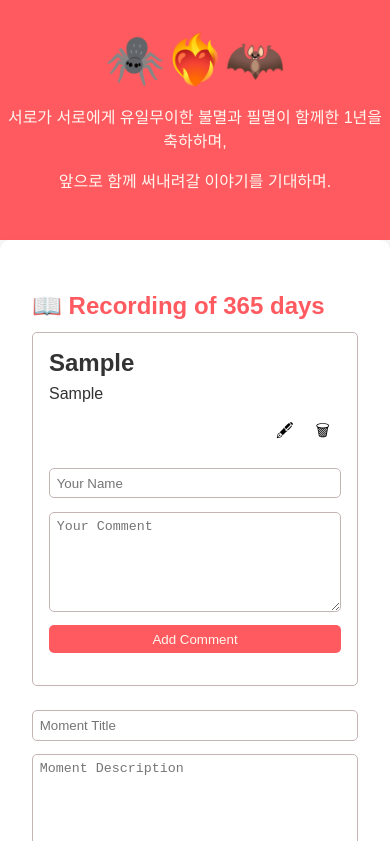
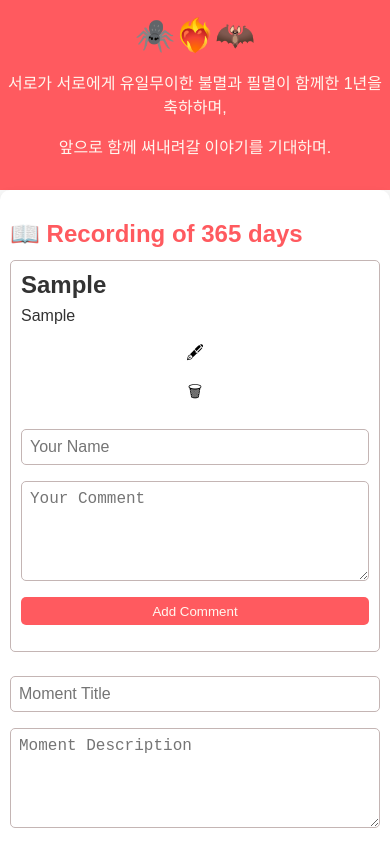
Before and after one commit to mirshw/D-365, a plain HTML site: page index.html in a window 390 px wide. Both pictures are taken after typing "Sample", "Sample" into the empty fields and a click on the button "Add Moment". Shown: the top 841 px of the page. Drawn offline with Linux system fonts and the light colour scheme.

Commit message:
Add files via upload

```diff
--- a/styles.css
+++ b/styles.css
@@ -251,3 +251,52 @@ form button:hover {
     cursor: pointer;
     padding: 5px;
 }
+
+
+/* 기존 CSS 코드 유지 */
+
+/* 반응형 디자인을 위한 미디어 쿼리 */
+@media (max-width: 768px) {
+    body {
+        font-size: 16px;
+    }
+
+    header {
+        padding: 1em 0;
+    }
+
+    h1 {
+        font-size: 2em;
+    }
+
+    h2 {
+        font-size: 1.5em;
+    }
+
+    .container, section, .timeline .event, .comment-item, .gallery-item, .message-gallery-item {
+        width: 100%;
+        padding: 10px;
+        box-sizing: border-box;
+    }
+
+    /* 버튼을 모바일에서 화면 너비에 맞추기 */
+    form button {
+        width: 100%;
+    }
+
+    /* 이미지가 화면 너비에 맞게 조정되도록 설정 */
+    img {
+        max-width: 100%;
+        height: auto;
+    }
+
+    /* 텍스트 폼과 버튼 크기 조정 */
+    form input, form textarea, .edit-comment-form input, .edit-comment-form textarea {
+        font-size: 1em;
+    }
+
+    .button-container {
+        flex-direction: column;
+        align-items: stretch;
+    }
+}
```
